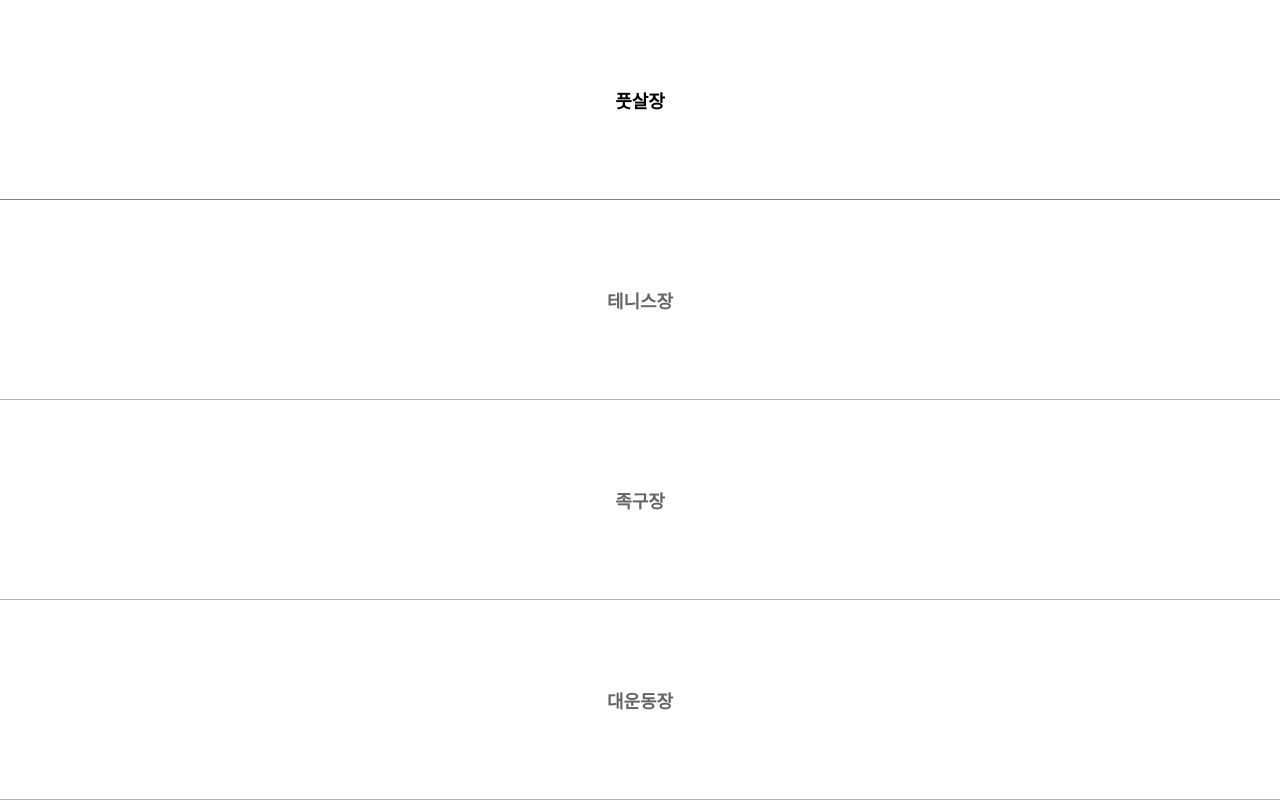
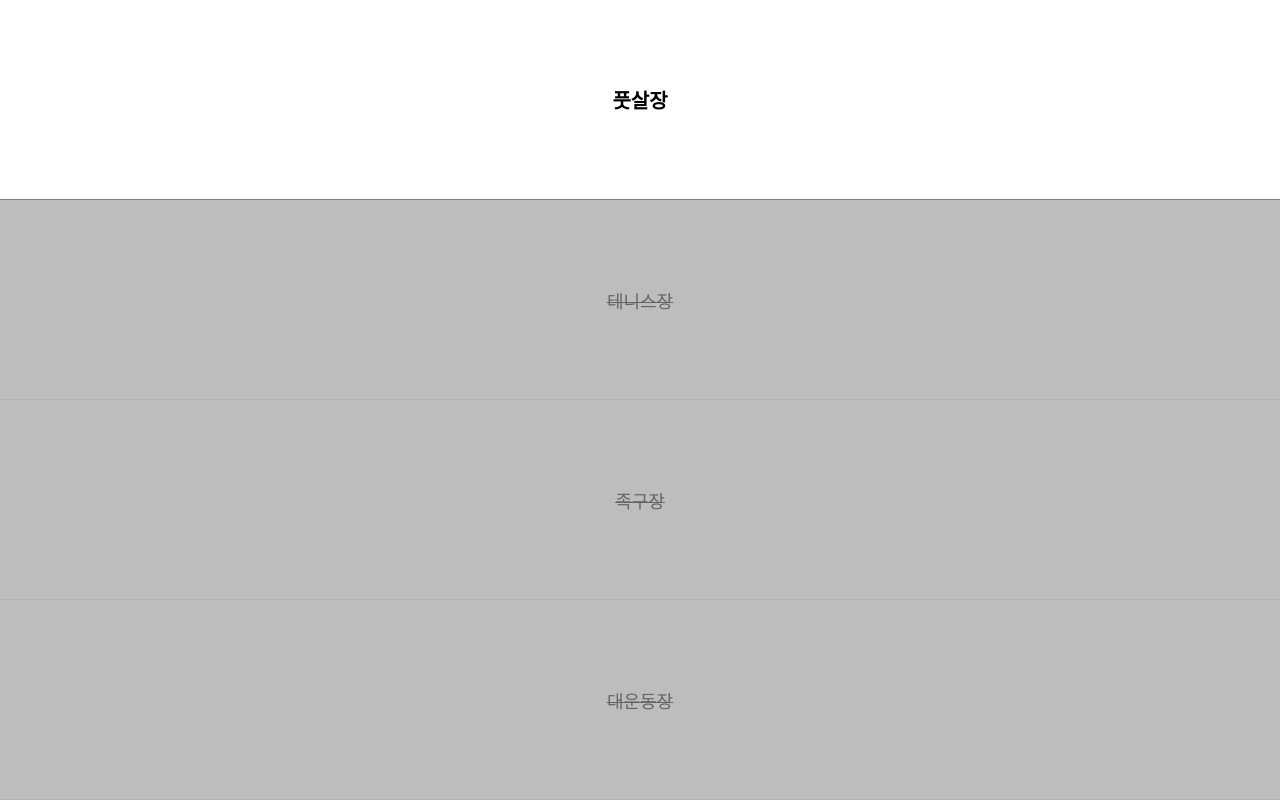
Before and after one commit to 1wooseok/mnu-sports-booking, a React (Create React App) app: page / in a window 1280 px wide. Built offline with nearby package versions, Linux system fonts and the light colour scheme.

Commit message:
remove unused style

```diff
--- a/src/App.css
+++ /dev/null
@@ -1,28 +0,0 @@
-.App {
-  display: flex;
-  flex-direction: column;
-  width: 100vw;
-  height: 100vh;
-}
-
-.App > a {
-  display: flex;
-  align-items: center;
-  justify-content: center;
-  width: 100vw;
-  height: calc(100vh / 4);
-  border-bottom: 1px solid gray;
-  font-size: large;
-  text-decoration: none;
-  color: black;
-  transition: 0.3s;
-  opacity: 0.6;
-  background-color: F5F4F2;
-}
-
-.App > a:hover {
-  transition: 0.35;
-  /* transform: scale(1.2); */
-  opacity: 1;
-  background-color: white;
-}
--- a/src/App.js
+++ b/src/App.js
@@ -1,8 +1,7 @@
-import React, { useState, useEffect } from "react";
+import React from "react";
 import { Link } from "react-router-dom";
-import axios from "axios";
 import Logo from "./components/modal/logo";
-import "./App.css";
+import styled from "styled-components";
 
 const facilities = [
   {
@@ -36,33 +35,68 @@ const facilities = [
 ];
 
 function App() {
-  // const [facilities, setFacilities] = useState(null);
-
-  // useEffect(() => {
-  //   getFacilities();
-  // }, []);
-
-  // async function getFacilities() {
-  //   try {
-  //     const response = await axios.get("/");
-  //     console.log(response.data);
-  //     setFacilities(response.data);
-  //   } catch (err) {}
-  // }
-
-  if (!facilities) return;
   return (
-    <div className="App">
+    <StAppContainer>
       <Logo />
-      {facilities.map((facility) => {
-        return (
-          <Link key={facility.name} to={`booking/${facility.fno}`}>
-            {facility.name}
-          </Link>
-        );
+      {facilities.map((facility, idx) => {
+        if (idx === 0) {
+          return (
+            <StAppLink key={idx} to={`booking/${facility.fno}`}>
+              {facility.name}
+            </StAppLink>
+          );
+        }
+        return <StDisableLink key={idx}>{facility.name}</StDisableLink>;
       })}
-    </div>
+    </StAppContainer>
   );
 }
 
+const StAppContainer = styled.div`
+  display: flex;
+  flex-direction: column;
+  width: 100vw;
+  height: 100vh;
+`;
+
+const StAppLink = styled(Link)`
+  display: flex;
+  align-items: center;
+  justify-content: center;
+
+  width: 100vw;
+  height: calc(100vh / 4);
+
+  color: black;
+  font-size: large;
+  font-weight: bold;
+
+  background-color: F5F4F2;
+  border-bottom: 1px solid gray;
+
+  opacity: 0.6;
+  transition: 0.3s;
+  &:hover {
+    transition: 0.35;
+    opacity: 1;
+    background-color: white;
+    font-size: 20px;
+  }
+`;
+
+const StDisableLink = styled.span`
+  display: flex;
+  align-items: center;
+  justify-content: center;
+  width: 100vw;
+  height: calc(100vh / 4);
+  border-bottom: 1px solid gray;
+  font-size: large;
+  text-decoration: line-through;
+  color: black;
+  transition: 0.3s;
+  opacity: 0.6;
+  background-color: #929292;
+`;
+
 export default App;
--- a/src/components/button/homeButton.jsx
+++ b/src/components/button/homeButton.jsx
@@ -3,13 +3,19 @@ import { Link } from "react-router-dom";
 
 export default function HomeButton({ url }) {
   return (
-    <Link to={url}>
-      <HomeImage src="/asset/images/MNU_LOGO.jpeg" alt="MNU" />
-    </Link>
+    <StHomeLink to={url}>
+      <StHomeImage src="/asset/images/MNU_LOGO.jpeg" alt="MNU" />
+    </StHomeLink>
   );
 }
 
-const HomeImage = styled.img`
+const StHomeLink = styled(Link)`
+  padding: 12px 20px;
+  font-weight: bold;
+  font-size: 14px;
+`
+
+const StHomeImage = styled.img`
   font-size: 1.8em;
   color: mediumseagreen;
   height: 1.5em;
--- a/src/components/calendar/TimePicker.js
+++ b/src/components/calendar/TimePicker.js
@@ -22,13 +22,13 @@ function TimePicker() {
   const fno = useParams().fno;
   const dateState = useDateState();
   const dateDispatch = useDateDispatch();
-  const { reservedTime } = dateState;
+  const { viewMonth, viewDate, reservedTime } = dateState;
   const [userPick, setUserPick] = useState([]);
 
   useEffect(() => {
     getReservedTimeByDate(fno, dateState, dateDispatch);
     setUserPick([]);
-  }, [fno, dateDispatch, dateState]);
+  }, [fno, viewMonth, viewDate]);
 
   function restrictUserPick(e) {
     const cssClass = e.target.className;
@@ -54,7 +54,6 @@ function TimePicker() {
   } else {
     BtnList = setDisableTimeList(operatingTime, reservedTime, dateState);
   }
-  // console.log("--여기",{userPick})
   return (
     <StTimeContainer className="__disable" onClick={restrictUserPick}>
       {BtnList.map((options, idx) => {
@@ -100,12 +99,20 @@ async function getReservedTimeByDate(fno, dateState, dispatch) {
 function setDisableTimeList(arr, reservedList, state) {
   const TODAY = new Date();
   const isInvalid = !isValid(TODAY, state, state.viewDate);
-  const isPrevDate = (state.viewYear <= TODAY.getFullYear()) && (state.viewMonth < TODAY.getMonth()+1)
+  const isPrevDate =
+    state.viewYear <= TODAY.getFullYear() &&
+    state.viewMonth < TODAY.getMonth() + 1;
   const result = arr.map((hour) => {
     let isDisable = "";
-    if (isPrevDate) {isDisable = "__disable"};
-    if (isInvalid && isPastTime(hour)) {isDisable = "__disable"}; // 시간과 동시에 만족해야하기때문에 오류임.
-    if (isReservedTime(reservedList, hour)) {isDisable = "__disable"};
+    if (isPrevDate) {
+      isDisable = "__disable";
+    }
+    if (isInvalid && isPastTime(hour)) {
+      isDisable = "__disable";
+    } // 시간과 동시에 만족해야하기때문에 오류임.
+    if (isReservedTime(reservedList, hour)) {
+      isDisable = "__disable";
+    }
     return { isDisable, hour };
   });
   return result;
--- a/src/components/hook/auth.js
+++ /dev/null
@@ -1,14 +0,0 @@
-import { useState, useEffect } from "react";
-import axios from "axios";
-
-export default function useLoginStatus() {
-  const [isLogin, setIsLogin] = useState(false);
-
-  useEffect(() => {
-    axios
-    .get("/check")
-    .then((response) => response.status === 200 && setIsLogin(true))
-    .catch((err) => err.response.status === 401 && console.log("Login Err" + err));
-  }, []);
-  return isLogin;
-}
--- a/src/components/layout/footer.jsx
+++ b/src/components/layout/footer.jsx
@@ -5,7 +5,7 @@ const surveyLink = "https://naver.me/FIp9ILfg";
 export default function Footer() {
   return (
     <Wrap>
-      <div style={{opacity: 0.4, fontSize: "12px"}}>© 목대컴공</div>
+      <div style={{ opacity: 0.4, fontSize: "12px" }}>© 목대컴공</div>
       <SurveyLink />
     </Wrap>
   );
@@ -13,9 +13,9 @@ export default function Footer() {
 
 function SurveyLink() {
   return (
-      <StLink href={surveyLink} target="_blank" rel="noreferrer">
-        &gt; 피드백을 남겨주세요
-      </StLink>
+    <StLink href={surveyLink} target="_blank" rel="noreferrer">
+      &gt; 피드백을 남겨주세요
+    </StLink>
   );
 }
 
@@ -32,11 +32,12 @@ const Wrap = styled.div`
 `;
 
 const StLink = styled.a`
-  font-size: 8px;
+  font-size: 12px;
   font-weight: normal;
   text-decoration: underline;
   text-underline-position: under;
-  &hover {
+  margin-right: 2.5em;
+  &:hover {
     font-weight: bold;
   }
 `;
--- a/src/components/layout/header.css
+++ /dev/null
@@ -1,53 +0,0 @@
-menu,
-.header_menu {
-  z-index: 2;
-  background-color: white;
-}
-
-menu {
-  position: fixed;
-  top: 0px;
-  left: 0px;
-  width: 100%;
-  height: 45px;
-  box-shadow: rgb(0 0 0 / 10%) 0px -1px 0px 0px inset;
-  background-color: rgb(255, 255, 255);
-  z-index: 10000;
-  display: flex;
-  justify-content: space-between;
-  align-items: center;
-}
-
-.header_menu {
-  position: absolute;
-  top: 3.2rem;
-  right: 1.2rem;
-  min-width: 110px; max-width: 100px;
-  display: flex;
-  flex-direction: column;
-  box-shadow: 0 4px 6px rgba(50, 50, 93, 0.11), 0 1px 3px rgba(0, 0, 0, 0.08);
-  border-radius: 5px;
-  z-index: 2;
-  background-color: white;
-}
-
-.header_menu > span, a {
-  padding: 12px 20px;
-  font-weight: bold;
-  font-size: 14px;
-}
-
-.header_menu > span:hover {
-  cursor: pointer;
-}
-
-.icon {
-  font-size: 25px;
-  color: mediumseagreen;
-  height: 2em;
-}
-
-.user_icon {
-  font-size: 25px;
-  margin-right: 1.5rem;
-}
--- a/src/components/layout/header.js
+++ b/src/components/layout/header.js
@@ -1,47 +1,26 @@
-import React, { useState } from "react";
-import { useNavigate, Link } from "react-router-dom";
 import HomeButton from "../button/homeButton";
-import useLoginStatus from "../hook/auth";
-import axios from "axios";
-import "./header.css";
+import styled from "styled-components";
 
 export default function Header() {
-  const navigate = useNavigate();
-  const isLogin = useLoginStatus(); // 확인 필요
-  const [toggle, setToggle] = useState(false);
-
-  const handleToggle = () => setToggle(!toggle);
-
-  const handleLog = async () => {
-    if (!isLogin) {
-      return navigate("/login", { replace: true });
-    }
-    try {
-      const url = "/students/logout";
-      const response = await axios.get(url);
-      if (response && response.status === 204) {
-        alert("로그아웃 되었습니다.");
-        navigate("/", { replace: true });
-      }
-    } catch (err) {
-      console.log(err);
-    }
-  };
-
   return (
     <>
-      <menu className="menuIcon" onClick={handleToggle}>
+      <StMenu>
         <HomeButton url="/" />
-        <i className="user_icon fas fa-user-circle"></i>
-      </menu>
-      <div className="header_menu">
-        {toggle &&
-          <>
-            <span onClick={handleLog}>{isLogin ? "로그아웃" : "로그인"}</span>
-            <Link to="/mypage/history">마이페이지</Link>
-          </>
-        }
-      </div>
+      </StMenu>
     </>
   );
 }
+
+const StMenu = styled.menu`
+  position: fixed;
+  top: 0px;
+  left: 0px;
+  width: 100%;
+  height: 45px;
+  box-shadow: rgb(0 0 0 / 10%) 0px -1px 0px 0px inset;
+  background-color: rgb(255, 255, 255);
+  z-index: 10000;
+  display: flex;
+  justify-content: space-between;
+  align-items: center;
+`;
```
Also changed, not shown: src/components/modal/logo.js (+4 -7 lines).
